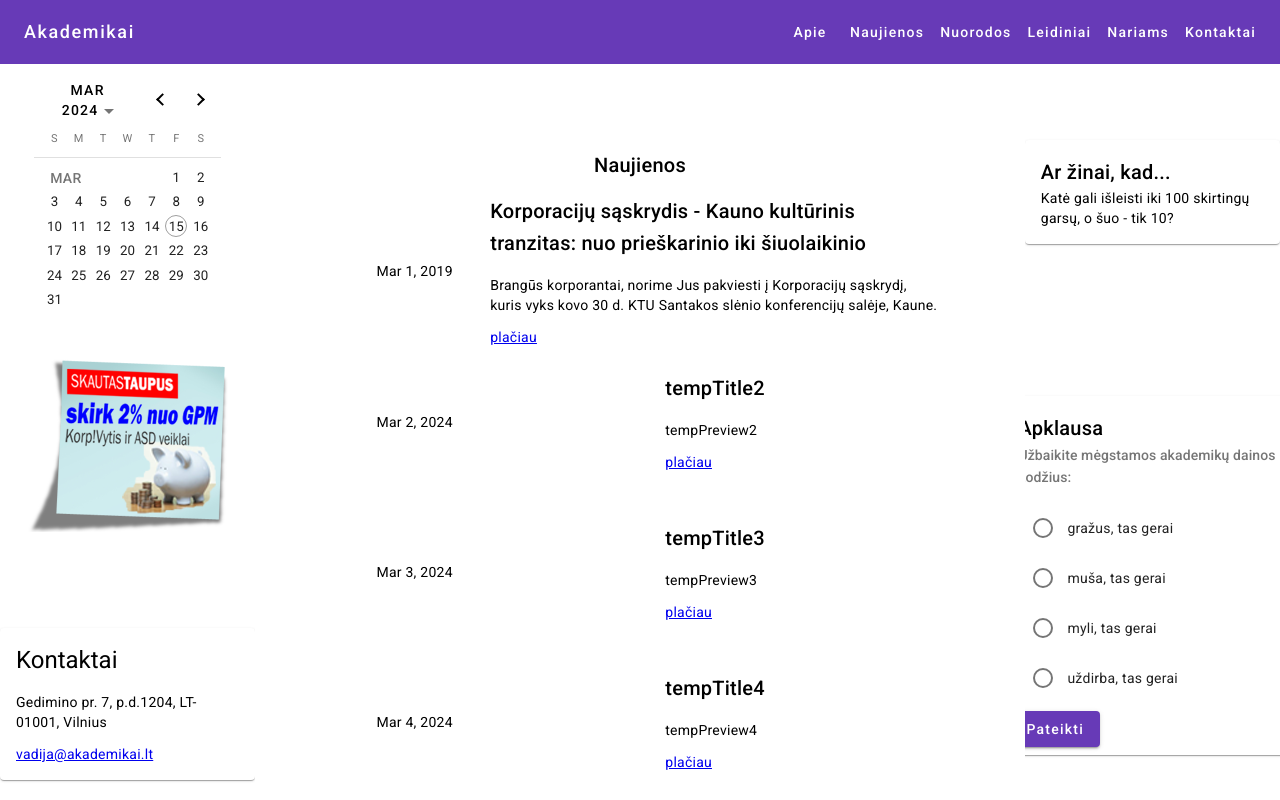
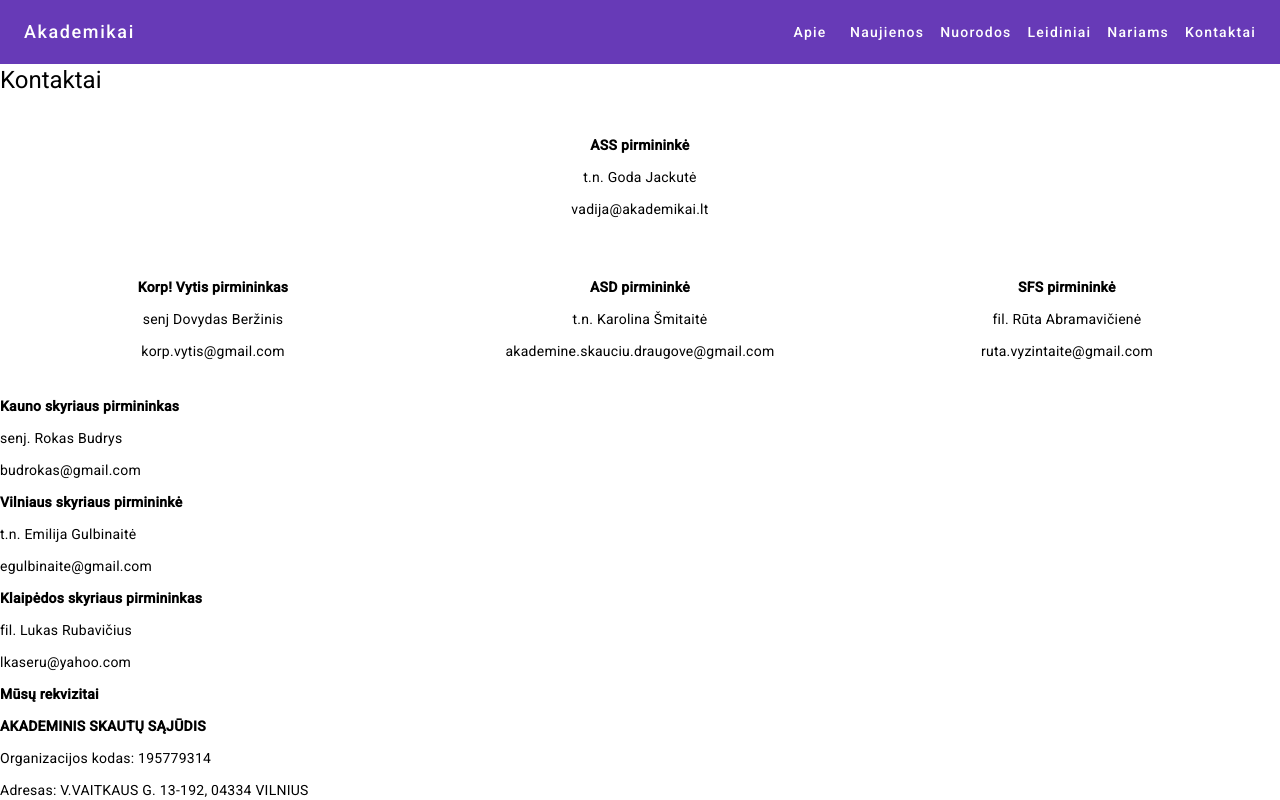
Before and after one commit to BernardasAdomas/akademikai-site, an Angular app: page /kontaktai in a window 1280 px wide. Before the commit this address led to /. Shown: the top 800 px of the page. Built offline with nearby package versions, Linux system fonts and the light colour scheme.

Commit message:
added contacts

```diff
--- a/src/app/app.routes.ts
+++ b/src/app/app.routes.ts
@@ -11,6 +11,7 @@ import { CalendarComponent } from './calendar/calendar.component';
 import { LinksListComponent } from './links/links-list/links-list.component';
 import { AdMelioremComponent } from './ad-meliorem/ad-meliorem.component';
 import { OurVytisComponent } from './our-vytis/our-vytis.component';
+import { ContactsComponent } from './contacts/contacts.component';
 
 export const routes: Routes = [
     { path: 'apie-mus', component: AboutUsComponent, pathMatch: 'full' },
@@ -27,6 +28,7 @@ export const routes: Routes = [
     { path: 'nuorodos', component: LinksListComponent, pathMatch: 'full'},
     { path: 'leidiniai/ad-meliorem', component: AdMelioremComponent, pathMatch: 'full'},
     { path: 'leidiniai/musu-vytis', component: OurVytisComponent, pathMatch: 'full'},
+    { path: 'kontaktai', component: ContactsComponent, pathMatch: 'full'},
     { path: '', component: TitlePageComponent, pathMatch: 'full' },
     { path: '**', redirectTo: '', pathMatch: 'full' }
 ];
--- a/src/app/contacts/contacts.component.css
+++ b/src/app/contacts/contacts.component.css
@@ -0,0 +1,3 @@
+.contact-item{
+    text-align: center;
+}
--- a/src/app/contacts/contacts.component.html
+++ b/src/app/contacts/contacts.component.html
@@ -1,15 +1,57 @@
-<mat-card>
-    <mat-card-header>
-        <mat-card-title>
-            <h1>Kontaktai</h1>
-        </mat-card-title>
-    </mat-card-header>
-    <mat-card-content>
-        <p>
-            Gedimino pr. 7, p.d.1204, LT-01001, Vilnius
-        </p>
-        <p>
-            <a href="mailto:vadija&#64;akademikai.lt">vadija&#64;akademikai.lt</a>
-        </p>
-    </mat-card-content>
-</mat-card>
+<h1>Kontaktai</h1>
+
+<mat-grid-list cols="3" rowHeight="3:1">
+    <mat-grid-tile></mat-grid-tile>
+    <mat-grid-tile>
+        <div class="contact-item">
+            <p style="font-weight: bold;">ASS pirmininkė</p>
+            <p>t.n. Goda Jackutė</p>
+            <p>vadija&#64;akademikai.lt</p>
+        </div>
+    </mat-grid-tile>
+    <mat-grid-tile></mat-grid-tile>
+    <mat-grid-tile>
+        <div class="contact-item">
+            <p style="font-weight: bold;">Korp! Vytis pirmininkas</p>
+            <p>senj Dovydas Beržinis</p>
+            <p>korp.vytis&#64;gmail.com</p>
+        </div>
+    </mat-grid-tile>
+    <mat-grid-tile>
+        <div class="contact-item">
+            <p style="font-weight: bold;">ASD pirmininkė</p>
+            <p>t.n. Karolina Šmitaitė</p>
+            <p>akademine.skauciu.draugove&#64;gmail.com</p>
+        </div>
+    </mat-grid-tile>
+    <mat-grid-tile>
+        <div class="contact-item">
+            <p style="font-weight: bold;">SFS pirmininkė</p>
+            <p>fil. Rūta Abramavičienė</p>
+            <p>ruta.vyzintaite&#64;gmail.com</p>
+        </div>
+    </mat-grid-tile>
+</mat-grid-list>
+
+<div>
+    <p style="font-weight: bold;">Kauno skyriaus pirmininkas</p>
+    <p>senj. Rokas Budrys</p>
+    <p>budrokas&#64;gmail.com</p>
+</div>
+<div>
+    <p style="font-weight: bold;">Vilniaus skyriaus pirmininkė</p>
+    <p>t.n. Emilija Gulbinaitė</p>
+    <p>egulbinaite&#64;gmail.com</p>
+</div>
+<div>
+    <p style="font-weight: bold;">Klaipėdos skyriaus pirmininkas</p>
+    <p>fil. Lukas Rubavičius</p>
+    <p>lkaseru&#64;yahoo.com</p>
+</div>
+<div>
+    <p style="font-weight: bold;">Mūsų rekvizitai</p>
+    <p style="font-weight: bold;">AKADEMINIS SKAUTŲ SĄJŪDIS</p>
+    <p>Organizacijos kodas: 195779314</p>
+    <p>Adresas: V.VAITKAUS G. 13-192, 04334 VILNIUS</p>
+    <p>A/s: LT167300010083013435</p>
+</div>
--- a/src/app/contacts/contacts.component.ts
+++ b/src/app/contacts/contacts.component.ts
@@ -1,11 +1,11 @@
 import { Component } from '@angular/core';
 import { MatCardModule } from '@angular/material/card';
-import { RouterModule } from '@angular/router';
+import { MatGridListModule } from '@angular/material/grid-list';
 
 @Component({
   selector: 'app-contacts',
   standalone: true,
-  imports: [MatCardModule, RouterModule],
+  imports: [MatCardModule, MatGridListModule],
   templateUrl: './contacts.component.html',
   styleUrl: './contacts.component.css'
 })
--- a/src/app/menu/menu.component.html
+++ b/src/app/menu/menu.component.html
@@ -8,7 +8,7 @@
         <button mat-button [routerLink]="['/nuorodos']">Nuorodos</button>
         <button mat-button [matMenuTriggerFor]="LeidiniaiMenu">Leidiniai</button>
         <button mat-button [routerLink]="['/apie-mus']">Nariams</button>
-        <button mat-button [routerLink]="['/apie-mus']">Kontaktai</button>
+        <button mat-button [routerLink]="['/kontaktai']">Kontaktai</button>
     </div>
 </mat-toolbar>
 
--- a/src/app/title-page/title-page.component.html
+++ b/src/app/title-page/title-page.component.html
@@ -15,6 +15,20 @@
         <app-survey></app-survey>
     </mat-grid-tile>
     <mat-grid-tile>
-        <app-contacts></app-contacts>
+        <mat-card>
+            <mat-card-header>
+                <mat-card-title>
+                    <h1>Kontaktai</h1>
+                </mat-card-title>
+            </mat-card-header>
+            <mat-card-content>
+                <p>
+                    Gedimino pr. 7, p.d.1204, LT-01001, Vilnius
+                </p>
+                <p>
+                    <a href="mailto:vadija&#64;akademikai.lt">vadija&#64;akademikai.lt</a>
+                </p>
+            </mat-card-content>
+        </mat-card>
     </mat-grid-tile>
 </mat-grid-list>
--- a/src/app/title-page/title-page.component.ts
+++ b/src/app/title-page/title-page.component.ts
@@ -7,11 +7,12 @@ import { MatGridListModule } from '@angular/material/grid-list';
 import { MatDatepickerModule } from '@angular/material/datepicker';
 import { MatNativeDateModule } from '@angular/material/core';
 import { IncomeTaxComponent } from '../income-tax/income-tax.component';
+import { MatCardModule } from '@angular/material/card';
 
 @Component({
   selector: 'app-title-page',
   standalone: true,
-  imports: [MatDatepickerModule, MatNativeDateModule, DidYouKnowComponent, SurveyComponent, NewsListComponent, IncomeTaxComponent, ContactsComponent,MatGridListModule],
+  imports: [MatCardModule, MatDatepickerModule, MatNativeDateModule, DidYouKnowComponent, SurveyComponent, NewsListComponent, IncomeTaxComponent, ContactsComponent,MatGridListModule],
   templateUrl: './title-page.component.html',
   styleUrl: './title-page.component.css'
 })
```
